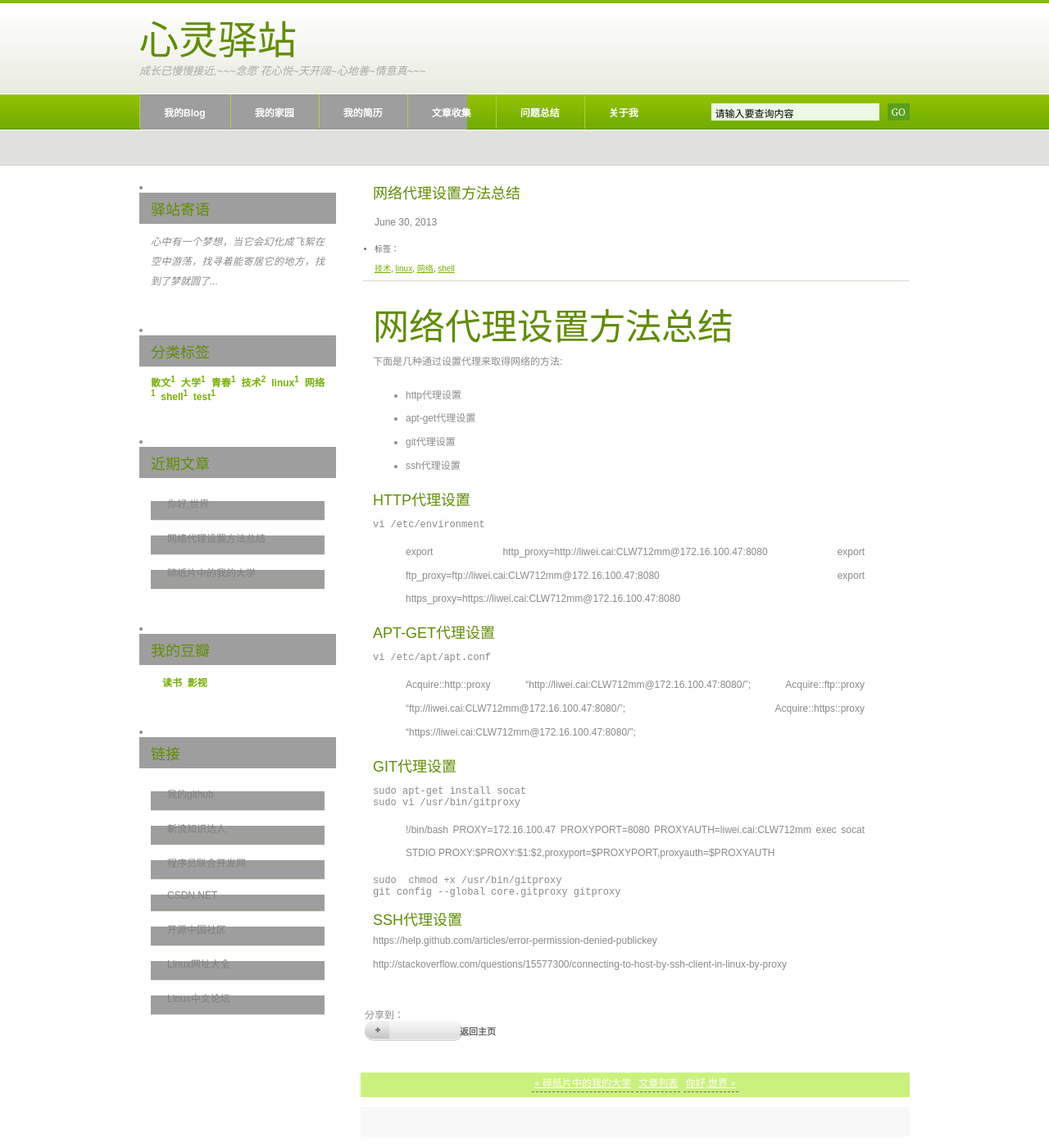
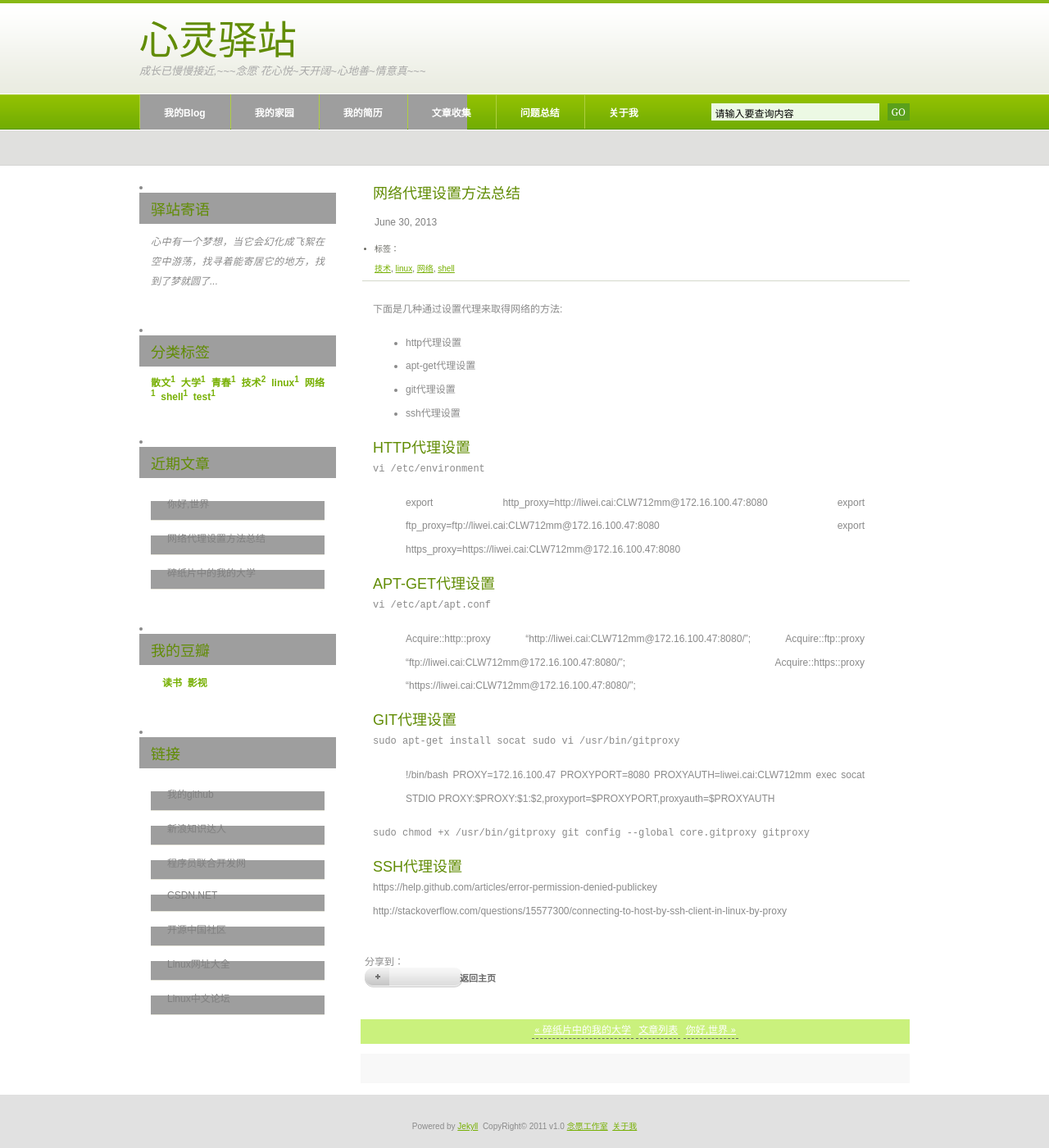
Before and after one commit to cailiwei/yuan, a Jekyll site: the page built from _posts/2013-06-30-http-proxy.markdown, in a window 1280 px wide and 1400 px high. Shown: the whole window at 82% size. Built offline with Jekyll 4.4.1, drawn with Linux system fonts in a browser that asks for light colours; comment, search, counter and statistics services are not loaded.

Commit message:
Modified Template

````diff
--- a/_layouts/post.html
+++ b/_layouts/post.html
@@ -8,11 +8,10 @@
 		<p class="date" style="color:gray;" title="{{ page.date | date_to_xmlschema }}" pubdate="{{ page.date | date_to_xmlschema }}">{{ page.date | date: '%B %d, %Y' }}</p>
 		{% if page.tags != empty %}
 		<ul class="meta">
-			<li>标签：
+			<li>标签：</li>
 			{% for tag in page.tags %}
 			<li style="display:inline"><a href="{{ site.baseurl }}/tags/?tag={{tag | cgi}}">{{ tag }}</a>{% if forloop.last == false %}, {%endif %}</li>
 			{% endfor %}
-			</li>
 		</ul>
 		{% endif %}
 
--- a/_posts/2013-06-30-http-proxy.markdown
+++ b/_posts/2013-06-30-http-proxy.markdown
@@ -6,8 +6,6 @@
 date: 2013-06-30
 ---
 
-网络代理设置方法总结
-=========
 下面是几种通过设置代理来取得网络的方法:
 
  - http代理设置
@@ -18,18 +16,19 @@
 http代理设置
 -----------
 
-```sh
+``
 vi /etc/environment
-```
+``
+
 > export http_proxy=http://liwei.cai:CLW712mm@172.16.100.47:8080
 > export ftp_proxy=ftp://liwei.cai:CLW712mm@172.16.100.47:8080
 > export https_proxy=https://liwei.cai:CLW712mm@172.16.100.47:8080
 
 apt-get代理设置
 -----------
-```sh
+``
 vi /etc/apt/apt.conf
-```
+``
 
 > Acquire::http::proxy "http://liwei.cai:CLW712mm@172.16.100.47:8080/";
 > Acquire::ftp::proxy "ftp://liwei.cai:CLW712mm@172.16.100.47:8080/";
@@ -37,10 +36,10 @@
 
 git代理设置
 -----------
-```sh
+``
 sudo apt-get install socat
 sudo vi /usr/bin/gitproxy
-```
+``
 
 > !/bin/bash
 > PROXY=172.16.100.47
@@ -48,10 +47,10 @@
 > PROXYAUTH=liwei.cai:CLW712mm
 > exec socat STDIO PROXY:$PROXY:$1:$2,proxyport=$PROXYPORT,proxyauth=$PROXYAUTH
 
-```sh
+``
 sudo  chmod +x /usr/bin/gitproxy
 git config --global core.gitproxy gitproxy
-```
+``
 
 ssh代理设置
 -----------
--- a/index.html
+++ b/index.html
@@ -1,10 +1,8 @@
 ---
 layout: default
-title: 近期文章
 ---
 
 <div class="content">
-	<h2>{{ page.title }}</h2>
 	<div id="post">
 		{% for post in site.posts limit:4 %}
 		<h2 class="title"><a href="{{site.baseurl}}{{ post.url }}">{{ post.title }}</a></h2>
````
